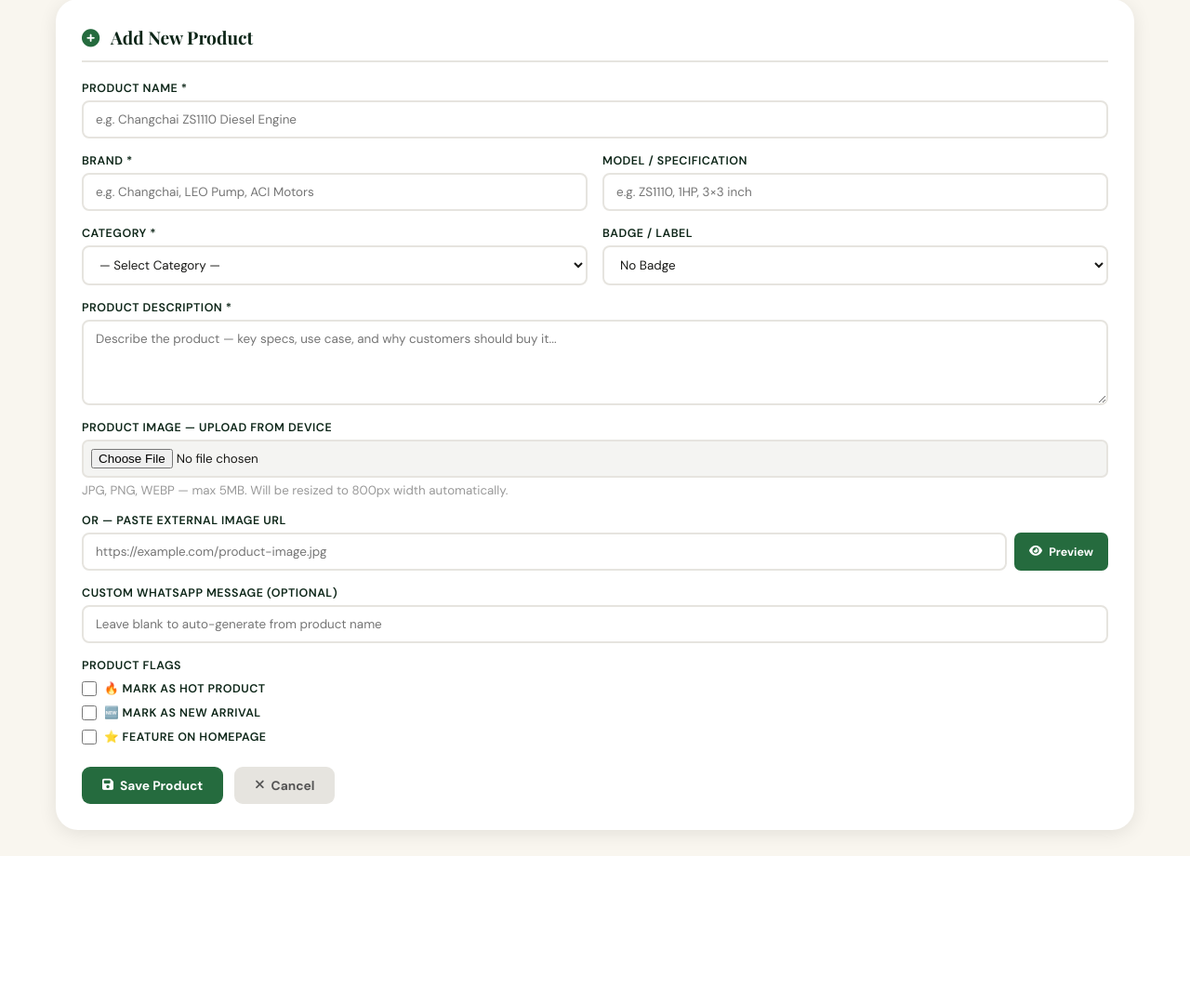
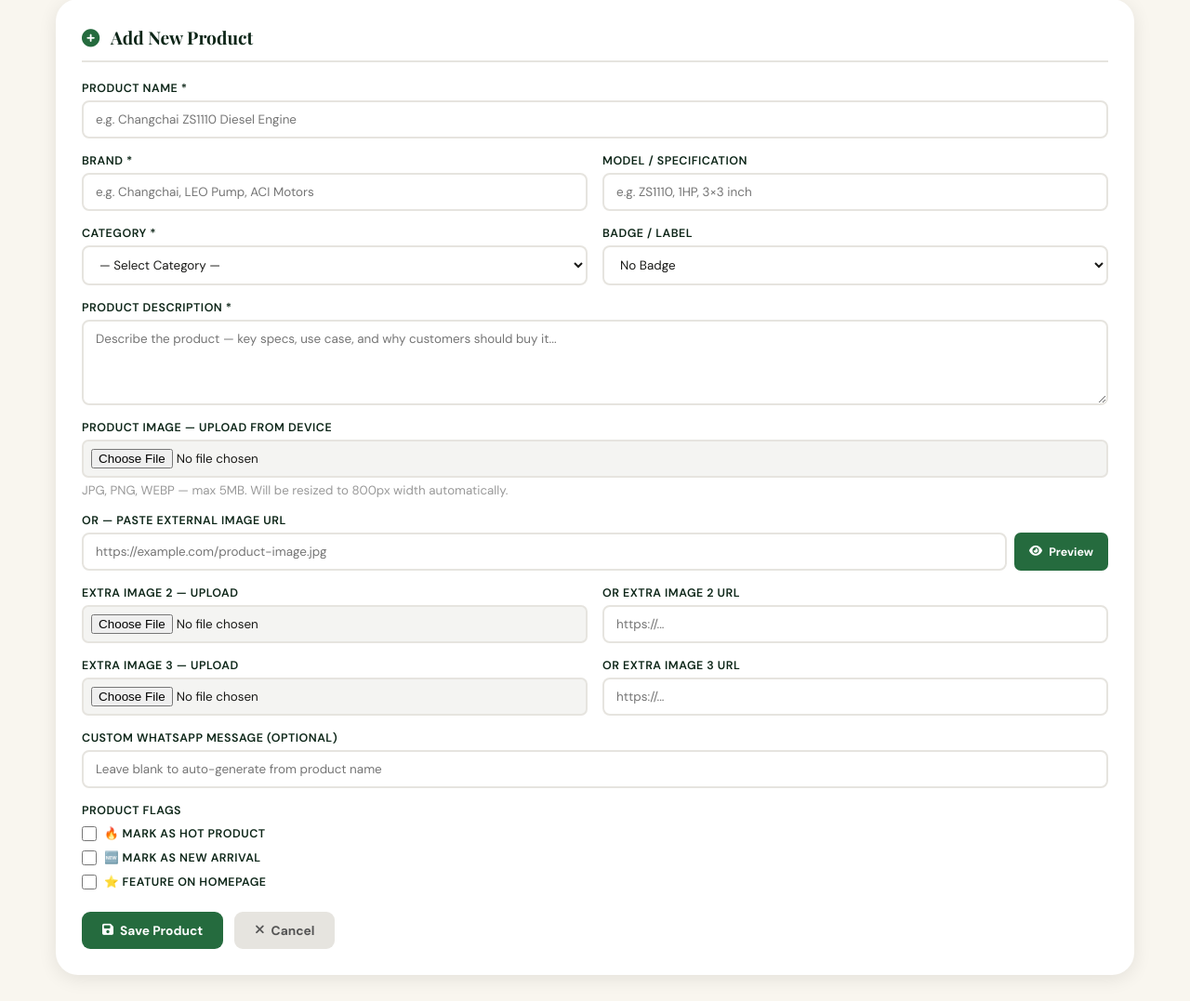
Before and after one commit to Anik2059/sotota-machineries-website, a Flask app: page /admin/products/add in a window 1280 px wide. Shown: the part 156-1233 px from the top of the page at 93% size. Before the commit the page ends 1077 px from the top, so only its background shows below. Run offline with Flask 3, Linux system fonts and the light colour scheme; the visitor is signed in with stand-in values (Sample User, id 1); data that the repository does not hold is empty.

Commit message:
add image gallery and zoom to product popup

```diff
--- a/app.py
+++ b/app.py
@@ -30,8 +30,7 @@ app = Flask(__name__)
 
 # Config
 app.config['SECRET_KEY']           = os.getenv('SECRET_KEY', 'dev-secret-key-change-me')
-app.config['SQLALCHEMY_DATABASE_URI'] = os.getenv(
-    'DATABASE_URL',
+app.config['SQLALCHEMY_DATABASE_URI'] = (
     f"postgresql://{os.getenv('DB_USER','postgres')}:"
     f"{os.getenv('DB_PASSWORD','')}@"
     f"{os.getenv('DB_HOST','localhost')}:"
@@ -51,9 +50,6 @@ PHONE       = os.getenv('PHONE_NUMBER',   '+8801771110646')
 Path(app.config['UPLOAD_FOLDER']).mkdir(parents=True, exist_ok=True)
 
 db.init_app(app)
-
-with app.app_context():
-    db.create_all()
 
 # ──────────────────────────────────────────────────────────────────────
 # HELPERS
@@ -509,19 +505,25 @@ def admin_add_product():
         is_new      = bool(request.form.get('is_new_arrival'))
         is_featured = bool(request.form.get('is_featured'))
         image_url   = request.form.get('image_url', '').strip() or None
+        image_url_2 = request.form.get('image_url_2', '').strip() or None
+        image_url_3 = request.form.get('image_url_3', '').strip() or None
         wa_message  = request.form.get('wa_message', '').strip() or None
 
         if not name or not category_id:
             flash('Product name and category are required.', 'danger')
             return render_template('admin/product_form.html', categories=categories, product=None)
 
-        image_file = None
-        file = request.files.get('image_file')
-        if file and file.filename and allowed_file(file.filename):
-            try:
-                image_file = save_uploaded_image(file)
-            except Exception as e:
-                flash(f'Image upload failed: {e}', 'warning')
+        image_file = image_file_2 = image_file_3 = None
+        for fname, attr in [('image_file',''), ('image_file_2','_2'), ('image_file_3','_3')]:
+            f = request.files.get(fname)
+            if f and f.filename and allowed_file(f.filename):
+                try:
+                    val = save_uploaded_image(f)
+                    if attr == '': image_file = val
+                    elif attr == '_2': image_file_2 = val
+                    else: image_file_3 = val
+                except Exception as e:
+                    flash(f'Image upload failed: {e}', 'warning')
 
         product = Product(
             name=name, brand=brand, model_no=model_no,
@@ -529,6 +531,8 @@ def admin_add_product():
             badge=badge, is_hot=is_hot, is_new_arrival=is_new,
             is_featured=is_featured, image_url=image_url,
             image_file=image_file, wa_message=wa_message,
+            image_url_2=image_url_2, image_url_3=image_url_3,
+            image_file_2=image_file_2, image_file_3=image_file_3,
         )
         db.session.add(product)
         db.session.commit()
@@ -556,19 +560,22 @@ def admin_edit_product(pid):
         product.is_featured = bool(request.form.get('is_featured'))
         product.is_active   = bool(request.form.get('is_active'))
         product.image_url   = request.form.get('image_url', '').strip() or None
+        product.image_url_2 = request.form.get('image_url_2', '').strip() or None
+        product.image_url_3 = request.form.get('image_url_3', '').strip() or None
         product.wa_message  = request.form.get('wa_message', '').strip() or None
 
-        file = request.files.get('image_file')
-        if file and file.filename and allowed_file(file.filename):
-            try:
-                # Delete old uploaded file if exists
-                if product.image_file:
-                    old = os.path.join(app.config['UPLOAD_FOLDER'], product.image_file)
-                    if os.path.exists(old):
-                        os.remove(old)
-                product.image_file = save_uploaded_image(file)
-            except Exception as e:
-                flash(f'Image upload failed: {e}', 'warning')
+        for fname, attr in [('image_file', 'image_file'), ('image_file_2', 'image_file_2'), ('image_file_3', 'image_file_3')]:
+            f = request.files.get(fname)
+            if f and f.filename and allowed_file(f.filename):
+                try:
+                    old_val = getattr(product, attr)
+                    if old_val:
+                        old_path = os.path.join(app.config['UPLOAD_FOLDER'], old_val)
+                        if os.path.exists(old_path):
+                            os.remove(old_path)
+                    setattr(product, attr, save_uploaded_image(f))
+                except Exception as e:
+                    flash(f'Image upload failed: {e}', 'warning')
 
         db.session.commit()
         flash(f'✅ "{product.name}" updated successfully!', 'success')
@@ -829,6 +836,55 @@ def admin_delete_prebook_offer(oid):
 
 
 # ──────────────────────────────────────────────────────────────────────
+# ──────────────────────────────────────────────────────────────────────
+# MIGRATION & SEED ROUTES (run once)
+# ──────────────────────────────────────────────────────────────────────
+
+@app.route('/migrate-add-gallery-columns')
+def migrate_gallery():
+    try:
+        with db.engine.connect() as conn:
+            conn.execute(db.text("ALTER TABLE products ADD COLUMN IF NOT EXISTS image_url_2 TEXT"))
+            conn.execute(db.text("ALTER TABLE products ADD COLUMN IF NOT EXISTS image_url_3 TEXT"))
+            conn.commit()
+        return "Migration done! Gallery columns added."
+    except Exception as e:
+        return f"Error: {e}"
+@app.route('/seed-categories-once')
+def seed_categories():
+    from models import Category
+    if Category.query.count() > 0:
+        return "Already seeded!"
+    categories = [
+        Category(name='Machines & Engines', slug='machines', icon='⚙️', description='Diesel engines, power tillers, harvesters', sort_order=1, is_active=True),
+        Category(name='Generators & Power', slug='generators', icon='⚡', description='Generator sets, shallow machines, alternators', sort_order=2, is_active=True),
+        Category(name='Motors & Pumps', slug='motors', icon='🔧', description='Jet pumps, centrifugal, submersible, electric motors', sort_order=3, is_active=True),
+        Category(name='Oils & Lubricants', slug='oils', icon='🛢️', description='Engine oil, gear oil for machines', sort_order=4, is_active=True),
+        Category(name='Home & Kitchen', slug='home-kitchen', icon='🏠', description='Doors, bathtubs, basins, taps, gas stoves, tanks', sort_order=5, is_active=True),
+        Category(name='Fittings', slug='fittings', icon='🔩', description='All plumbing and hardware fittings', sort_order=6, is_active=True),
+        Category(name='Pipes', slug='pipes', icon='\U0001F6B0', description='PVC, HDPE, GI and metal pipes', sort_order=7, is_active=True),
+        Category(name='Tubewell', slug='tubewell', icon='\U0001F4A7', description='Hand tubewells, shallow, deep, all types', sort_order=8, is_active=True),
+    ]
+    db.session.add_all(categories)
+    db.session.commit()
+    return "Categories seeded successfully!"
+
+
+@app.route('/migrate-add-image-columns')
+def migrate_add_image_columns():
+    try:
+        with db.engine.connect() as conn:
+            conn.execute(db.text("ALTER TABLE products ADD COLUMN IF NOT EXISTS image_url_2 TEXT"))
+            conn.execute(db.text("ALTER TABLE products ADD COLUMN IF NOT EXISTS image_file_2 VARCHAR(200)"))
+            conn.execute(db.text("ALTER TABLE products ADD COLUMN IF NOT EXISTS image_url_3 TEXT"))
+            conn.execute(db.text("ALTER TABLE products ADD COLUMN IF NOT EXISTS image_file_3 VARCHAR(200)"))
+            conn.commit()
+        return "Migration successful! Columns added."
+    except Exception as e:
+        return f"Error: {e}"
+
+
+# ──────────────────────────────────────────────────────────────────────
 # ERROR HANDLERS
 # ──────────────────────────────────────────────────────────────────────
 
@@ -862,25 +918,6 @@ def order_track():
     order_num = request.args.get('order_number', '')
     return redirect(url_for('preorder_track', order_number=order_num))
 
-@app.route('/seed-categories-once')
-def seed_categories():
-    from models import Category
-    if Category.query.count() > 0:
-        return "Already seeded!"
-    categories = [
-        Category(name='Machines & Engines', slug='machines', icon='⚙️', description='Diesel engines, power tillers, harvesters', sort_order=1, is_active=True),
-        Category(name='Generators & Power', slug='generators', icon='⚡', description='Generator sets, shallow machines, alternators', sort_order=2, is_active=True),
-        Category(name='Motors & Pumps', slug='motors', icon='🔧', description='Jet pumps, centrifugal, submersible, electric motors', sort_order=3, is_active=True),
-        Category(name='Oils & Lubricants', slug='oils', icon='🛢️', description='Engine oil, gear oil for machines', sort_order=4, is_active=True),
-        Category(name='Home & Kitchen', slug='home-kitchen', icon='🏠', description='Doors, bathtubs, basins, taps, gas stoves, tanks', sort_order=5, is_active=True),
-        Category(name='Fittings', slug='fittings', icon='🔩', description='All plumbing and hardware fittings', sort_order=6, is_active=True),
-        Category(name='Pipes', slug='pipes', icon='\U0001F6B0', description='PVC, HDPE, GI and metal pipes', sort_order=7, is_active=True),
-        Category(name='Tubewell', slug='tubewell', icon='\U0001F4A7', description='Hand tubewells, shallow, deep, all types', sort_order=8, is_active=True),
-    ]
-    db.session.add_all(categories)
-    db.session.commit()
-    return "Categories seeded successfully!"
-
 
 if __name__ == '__main__':
     with app.app_context():
--- a/templates/_product_card.html
+++ b/templates/_product_card.html
@@ -1,7 +1,7 @@
 {# Reusable product card — include as: {% include "_product_card.html" %} #}
 {# Variable `p` must be a Product object in context #}
 <article class="prod-card reveal"
-         data-product='{"name":"{{ p.name|e }}","brand":"{{ (p.brand or "")|e }}","model":"{{ (p.model_no or "")|e }}","desc":"{{ (p.description or "")|e }}","badge":"{{ (p.badge or "")|e }}","image":"{{ p.image() or "" }}","waMsg":"{{ (p.wa_message or (p.name ~ " সম্পর্কে দাম ও স্টক জানতে চাই।"))|urlencode }}"}'
+         data-product='{"name":"{{ p.name|e }}","brand":"{{ (p.brand or "")|e }}","model":"{{ (p.model_no or "")|e }}","desc":"{{ (p.description or "")|e }}","badge":"{{ (p.badge or "")|e }}","image":"{{ p.image() or "" }}","images":{{ p.all_images()|tojson }},"waMsg":"{{ (p.wa_message or (p.name ~ " সম্পর্কে দাম ও স্টক জানতে চাই।"))|urlencode }}"}'
          itemscope itemtype="https://schema.org/Product">
   <div class="prod-img">
     {% if p.badge %}
--- a/templates/admin/product_form.html
+++ b/templates/admin/product_form.html
@@ -123,6 +123,32 @@
                alt="URL preview"/>
         </div>
 
+        <!-- Extra Image 2 -->
+        <div class="form-group">
+          <label>Extra Image 2 — Upload</label>
+          <input type="file" name="image_file_2" accept="image/*" onchange="previewExtra(this,'prev2')" style="padding:8px;background:var(--gray1);border-radius:7px;cursor:pointer;"/>
+          <img id="prev2" class="img-preview" {% if product and product.image_file_2 %}src="/static/uploads/{{ product.image_file_2 }}" style="display:block;"{% endif %} alt=""/>
+        </div>
+
+        <!-- Extra Image 2 URL -->
+        <div class="form-group">
+          <label>OR Extra Image 2 URL</label>
+          <input type="text" name="image_url_2" value="{{ product.image_url_2 if product else '' }}" placeholder="https://..."/>
+        </div>
+
+        <!-- Extra Image 3 -->
+        <div class="form-group">
+          <label>Extra Image 3 — Upload</label>
+          <input type="file" name="image_file_3" accept="image/*" onchange="previewExtra(this,'prev3')" style="padding:8px;background:var(--gray1);border-radius:7px;cursor:pointer;"/>
+          <img id="prev3" class="img-preview" {% if product and product.image_file_3 %}src="/static/uploads/{{ product.image_file_3 }}" style="display:block;"{% endif %} alt=""/>
+        </div>
+
+        <!-- Extra Image 3 URL -->
+        <div class="form-group">
+          <label>OR Extra Image 3 URL</label>
+          <input type="text" name="image_url_3" value="{{ product.image_url_3 if product else '' }}" placeholder="https://..."/>
+        </div>
+
         <!-- Custom WhatsApp Message -->
         <div class="form-group full">
           <label>Custom WhatsApp Message (optional)</label>
@@ -174,5 +200,18 @@
 </div>
 
 <script src="{{ url_for('static', filename='js/main.js') }}"></script>
+<script>
+function previewExtra(input, previewId) {
+  const file = input.files[0];
+  if (!file) return;
+  const reader = new FileReader();
+  reader.onload = e => {
+    const img = document.getElementById(previewId);
+    img.src = e.target.result;
+    img.style.display = 'block';
+  };
+  reader.readAsDataURL(file);
+}
+</script>
 </body>
 </html>
```
Also changed, not shown: models.py (+16 -0 lines), templates/_product_popup_js.html (+112 -60 lines).
